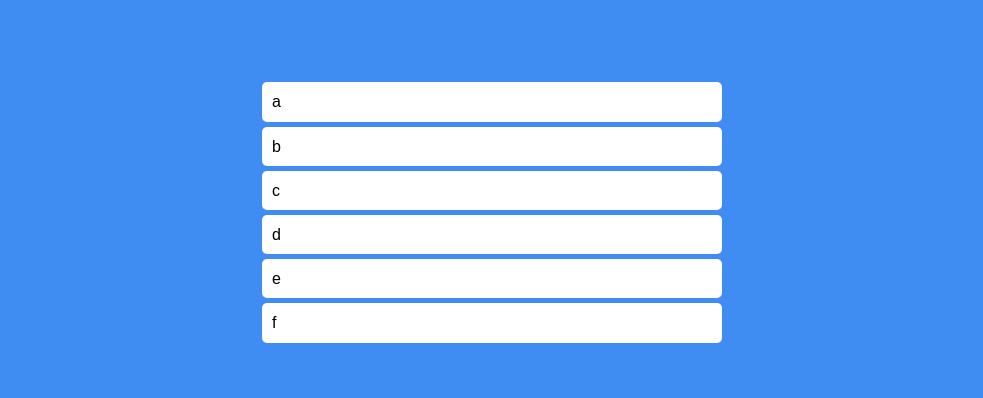
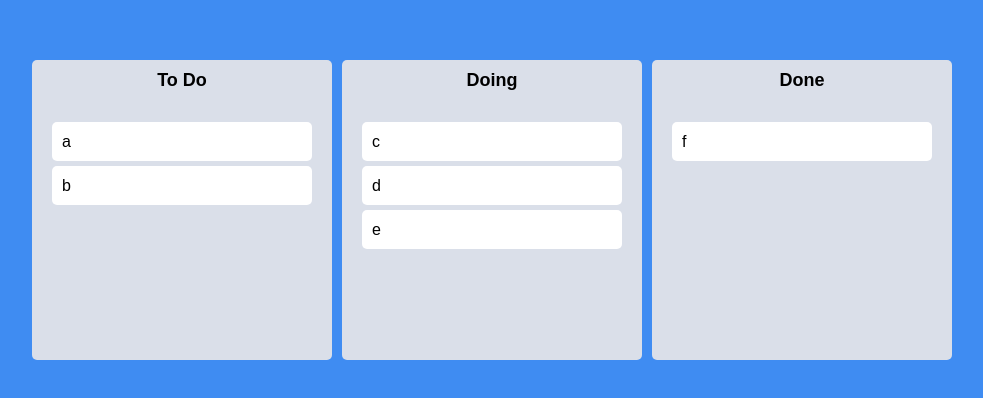
Before and after one commit to KumJungMin/react-clone-coding, a React (Create React App) app in the folder my-app/: page / in a window 1280 px wide. Shown: the part 190-588 px from the top of the page, without its empty margins (148-1131 px from the left). Built offline with nearby package versions, Linux system fonts and the light colour scheme.

Commit message:
feat: 다중 보드에서 메모 이동 기능 추가하기

```diff
--- a/my-app/src/App.tsx
+++ b/my-app/src/App.tsx
@@ -1,63 +1,65 @@
-import { DragDropContext, Droppable, Draggable, DropResult } from "react-beautiful-dnd";
+import { DragDropContext, DropResult } from "react-beautiful-dnd";
 import { useRecoilState } from "recoil";
 import styled from "styled-components";
 import { toDoState } from "./atoms";
-import DragabbleCard from "./components/DragabbleCard";
+import Board from "./components/Board";
 
 const Wrapper = styled.div`
   display: flex;
-  max-width: 480px;
-  width: 100%;
+  width: 100vw;
   margin: 0 auto;
   justify-content: center;
   align-items: center;
   height: 100vh;
-  `;
+`;
 
 const Boards = styled.div`
-  display: grid;
+  display: flex;
+  justify-content: center;
+  align-items: flex-start;
   width: 100%;
-  grid-template-columns: repeat(1, 1fr);
+  gap: 10px;
 `;
-
-const Board = styled.div`
-  padding: 20px 10px;
-  padding-top: 30px;
-  border-radius: 5px;
-  min-height: 200px;
-  background-color: ${(props) => props.theme.bgColor};
-`;
-
-
 
 function App() {
   const [toDos, setToDos] = useRecoilState(toDoState);
-  const onDragEnd = ({ draggableId, destination, source }: DropResult) => {
+  const onDragEnd = (info: DropResult) => {
+    const { destination, draggableId, source } = info;
     if (!destination) return;
-    setToDos((oldToDos) => {
-      const toDosCopy = [...oldToDos];
-      // 1) Delete item on source.index
-      toDosCopy.splice(source.index, 1);
-      // 2) Put back the item on the destination.index
-      toDosCopy.splice(destination?.index, 0, draggableId);
-      return toDosCopy;
-    });
+    if (destination?.droppableId === source.droppableId) {
+      // same board movement.
+      setToDos((allBoards) => {
+        const boardCopy = [...allBoards[source.droppableId]];
+        boardCopy.splice(source.index, 1);
+        boardCopy.splice(destination?.index, 0, draggableId);
+        return {
+          ...allBoards,
+          [source.droppableId]: boardCopy,
+        };
+      });
+    }
+    if (destination.droppableId !== source.droppableId) {
+      // cross board movement
+      setToDos((allBoards) => {
+        const sourceBoard = [...allBoards[source.droppableId]];
+        const destinationBoard = [...allBoards[destination.droppableId]];
+        sourceBoard.splice(source.index, 1);
+        destinationBoard.splice(destination?.index, 0, draggableId);
+        return {
+          ...allBoards,
+          [source.droppableId]: sourceBoard,
+          [destination.droppableId]: destinationBoard,
+        };
+      });
+    }
   };
-
   return (
     <DragDropContext onDragEnd={onDragEnd}>
       <Wrapper>
         <Boards>
-          <Droppable droppableId="one">
-            {(magic) => (
-              <Board ref={magic.innerRef} {...magic.droppableProps}>
-                {toDos.map((toDo, index) => (
-                  <DragabbleCard key={toDo} index={index} toDo={toDo} />
-                ))}
-                {magic.placeholder}
-              </Board>
-            )}
-          </Droppable>
+          {Object.keys(toDos).map((boardId) => (
+            <Board boardId={boardId} key={boardId} toDos={toDos[boardId]} />
+          ))}
         </Boards>
       </Wrapper>
     </DragDropContext>
--- a/my-app/src/atoms.ts
+++ b/my-app/src/atoms.ts
@@ -1,6 +1,14 @@
 import { atom, selector } from "recoil";
 
-export const toDoState = atom({
+interface todoState {
+  [key: string]: string[];
+}
+
+export const toDoState = atom<todoState>({
   key: "toDos",
-  default: ["a", "b", "c", "d", "e", "f"],
+  default: {
+    "To Do": ["a", "b"],
+    Doing: ["c", "d", "e"],
+    Done: ["f"],
+  }
 });
--- /dev/null
+++ b/my-app/src/components/Board.tsx
@@ -0,0 +1,71 @@
+import { Droppable } from "react-beautiful-dnd";
+import styled from "styled-components";
+import DragabbleCard from "./DragabbleCard";
+
+const Wrapper = styled.div`
+  width: 300px;
+  padding-top: 10px;
+  background-color: ${(props) => props.theme.boardColor};
+  border-radius: 5px;
+  min-height: 300px;
+  display: flex;
+  flex-direction: column;
+  overflow: hidden;
+`;
+
+const Title = styled.h2`
+  text-align: center;
+  font-weight: 600;
+  margin-bottom: 10px;
+  font-size: 18px;
+`;
+
+interface IAreaProps {
+  isDraggingFromThis: boolean;
+  isDraggingOver: boolean;
+}
+
+const Area = styled.div<IAreaProps>`
+  background-color: ${(props) =>
+    props.isDraggingOver
+      ? "#dfe6e9"
+      : props.isDraggingFromThis
+      ? "#b2bec3"
+      : "transparent"};
+  flex-grow: 1;
+  transition: background-color 0.3s ease-in-out;
+  padding: 20px;
+`;
+
+interface IBoardProps {
+  toDos: string[];
+  boardId: string;
+}
+
+function Board({ toDos, boardId }: IBoardProps) {
+  return (
+    <Wrapper>
+      <Title>{boardId}</Title>
+      <Droppable droppableId={boardId}>
+        {(magic, info) => (
+          <Area
+            isDraggingOver={info.isDraggingOver}
+            isDraggingFromThis={Boolean(info.draggingFromThisWith)}
+            ref={magic.innerRef}
+            {...magic.droppableProps}
+          >
+            {toDos.map((toDo, index) => (
+              <DragabbleCard
+                key={toDo}
+                index={index}
+                toDo={toDo}
+              />
+            ))}
+            {magic.placeholder}
+          </Area>
+        )}
+      </Droppable>
+    </Wrapper>
+  );
+}
+export default Board;
--- a/my-app/src/components/DragabbleCard.tsx
+++ b/my-app/src/components/DragabbleCard.tsx
@@ -2,11 +2,14 @@ import React from "react";
 import { Draggable } from "react-beautiful-dnd";
 import styled from "styled-components";
 
-const Card = styled.div`
+const Card = styled.div<{ isDragging: boolean }>`
   border-radius: 5px;
   margin-bottom: 5px;
-  padding: 10px 10px;
-  background-color: ${(props) => props.theme.cardColor};
+  padding: 10px;
+  background-color: ${(props) =>
+    props.isDragging ? "#e4f2ff" : props.theme.cardColor};
+  box-shadow: ${(props) =>
+    props.isDragging ? "0px 2px 5px rgba(0, 0, 0, 0.05)" : "none"};
 `;
 
 interface IDragabbleCardProps {
@@ -15,15 +18,14 @@ interface IDragabbleCardProps {
 }
 
 function DragabbleCard({ toDo, index }: IDragabbleCardProps) {
-  console.log(toDo, "has been rendered");
   return (
     <Draggable
-      key={toDo}
       draggableId={toDo}
       index={index}
     >
-      {(magic) => (
+      {(magic, snapshot) => (
         <Card
+          isDragging={snapshot.isDragging}
           ref={magic.innerRef}
           {...magic.dragHandleProps}
           {...magic.draggableProps}
```
